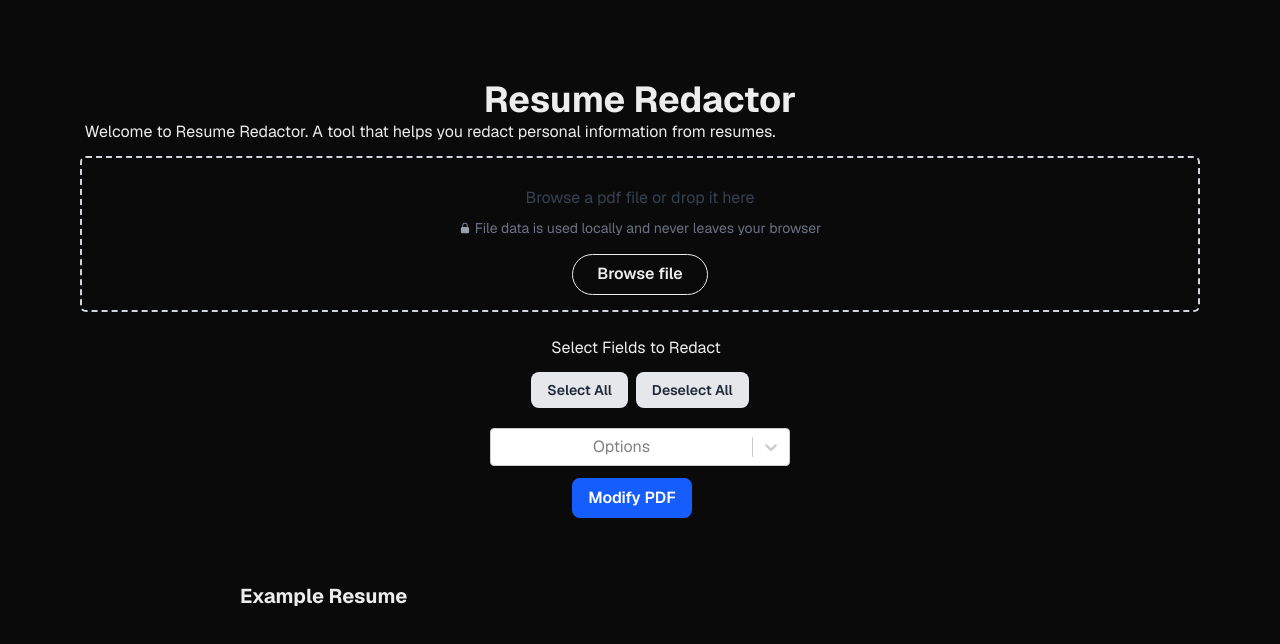
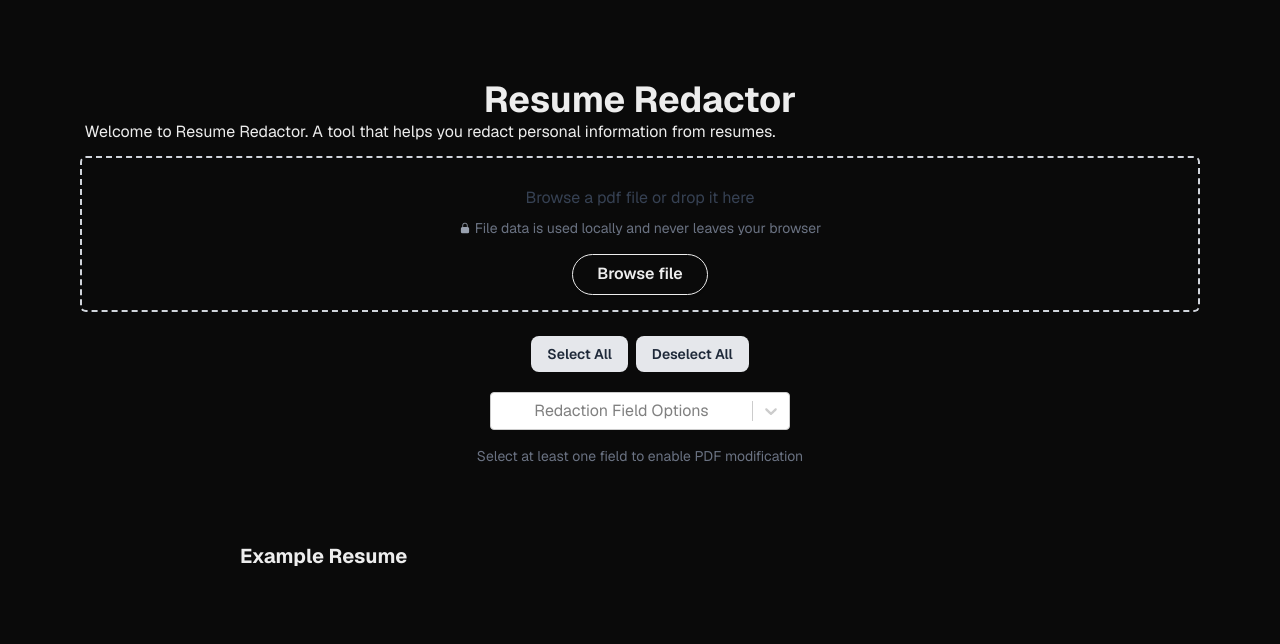
Before and after one commit to vtbano/Resume-Redactor, a Next.js app: page / in a window 1280 px wide. Shown: the top 644 px of the page. Built offline with nearby package versions, Linux system fonts and the light colour scheme.

Commit message:
hide modify button until a redaction field is selected

```diff
--- a/app/page.tsx
+++ b/app/page.tsx
@@ -81,6 +81,8 @@ export default function Home() {
     setRedactionFields(createRedactionFieldsFromSelected([]))
   }
 
+  const hasSelectedFields = Object.values(redactionFields).some(Boolean)
+
   const handleModifyPdf = async () => {
     try {
       setLoading(true)
@@ -118,7 +120,6 @@ export default function Home() {
           />
         </div>
         <div className="flex flex-col gap-3 mt-6 items-center">
-          <label className="mr-2">Select Fields to Redact</label>
           <div className="flex gap-2 mb-2">
             <Button
               type="button"
@@ -145,14 +146,23 @@ export default function Home() {
               (option) => redactionFields[option.value]
             )}
             onChange={handleRedactionChange}
-            placeholder="Options"
+            placeholder="Redaction Field Options"
             className="min-w-[300px]"
           />
+          <div>
+            {!hasSelectedFields && (
+              <p className="text-gray-500 text-sm mt-1">
+                Select at least one field to enable PDF modification
+              </p>
+            )}
+          </div>
 
           <div>
-            <Button type="button" onClick={handleModifyPdf} className="mr-4">
-              Modify PDF
-            </Button>
+            {hasSelectedFields && (
+              <Button type="button" onClick={handleModifyPdf} className="mr-4">
+                Modify PDF
+              </Button>
+            )}
             {modifiedDoc && fileUrl === defaultResumeExampleUrl && (
               <Button onClick={onReset}>Clear Example</Button>
             )}
```
